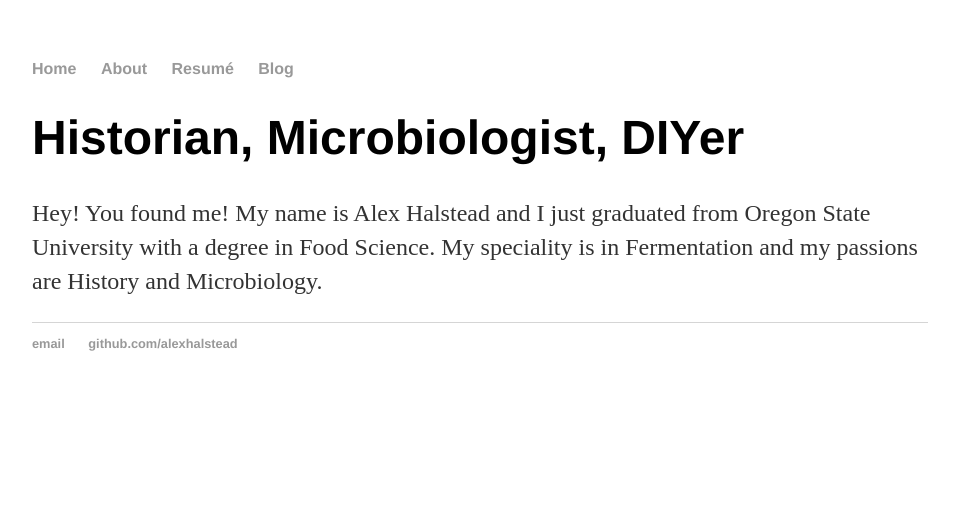
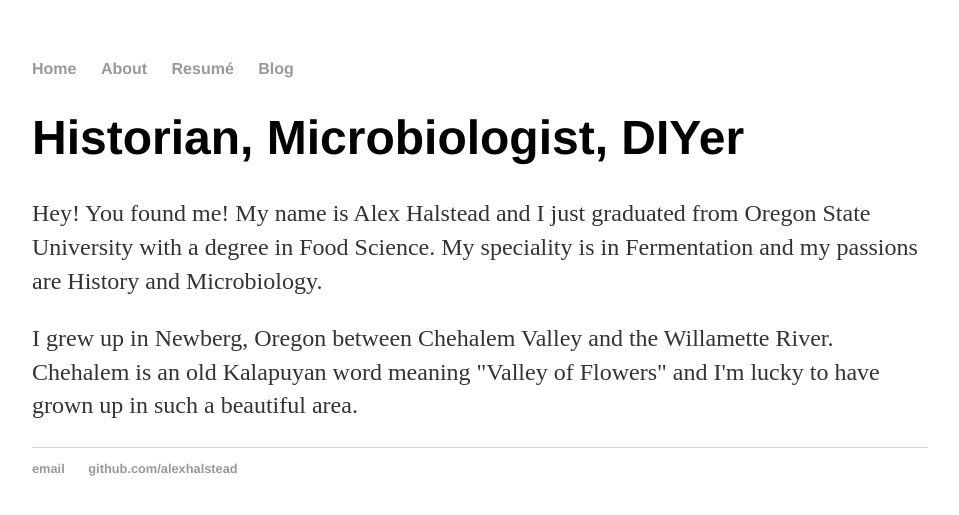
Before and after one commit to alexhalstead/alexhalstead.github.io, a Jekyll site: the page built from about/index.html, in a window 1280 px wide. Shown: the top 515 px of the page, without its empty margins (160-1119 px from the left). Built offline with Jekyll 4.4.1, drawn with Linux system fonts in a browser that asks for light colours.

Commit message:
Added more to the about blurb talking about the area where I grew up. On branch development Changes to be committed: 	modified:   index.html

```diff
--- a/about/index.html
+++ b/about/index.html
@@ -4,3 +4,4 @@ title: About Me
 ---
 <h1>Historian, Microbiologist, DIYer</h1>
 <p>Hey! You found me! My name is Alex Halstead and I just graduated from Oregon State University with a degree in Food Science. My speciality is in Fermentation and my passions are History and Microbiology.</p>
+<p>I grew up in Newberg, Oregon between Chehalem Valley and the Willamette River. Chehalem is an old Kalapuyan word meaning "Valley of Flowers" and I'm lucky to have grown up in such a beautiful area.</p>
```
